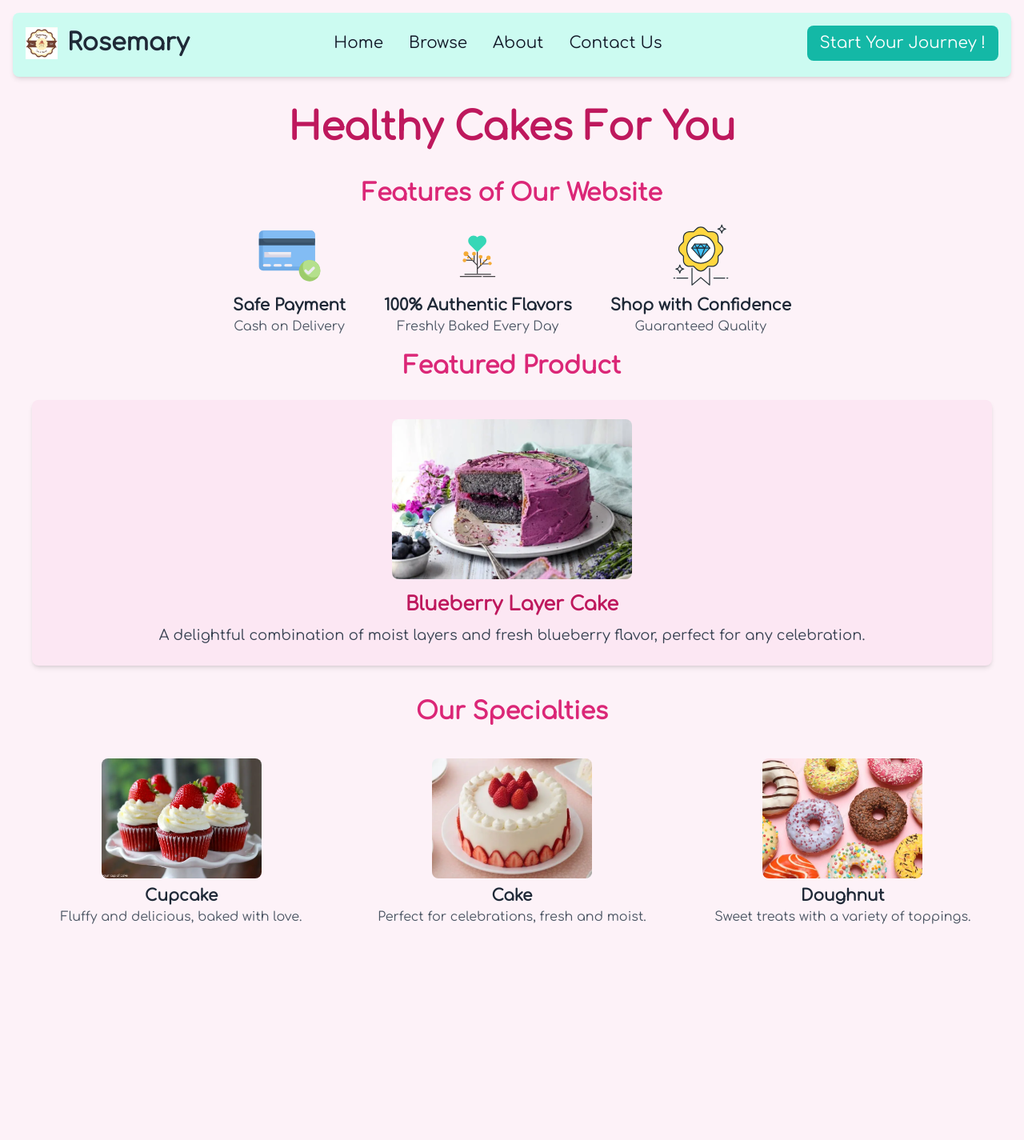
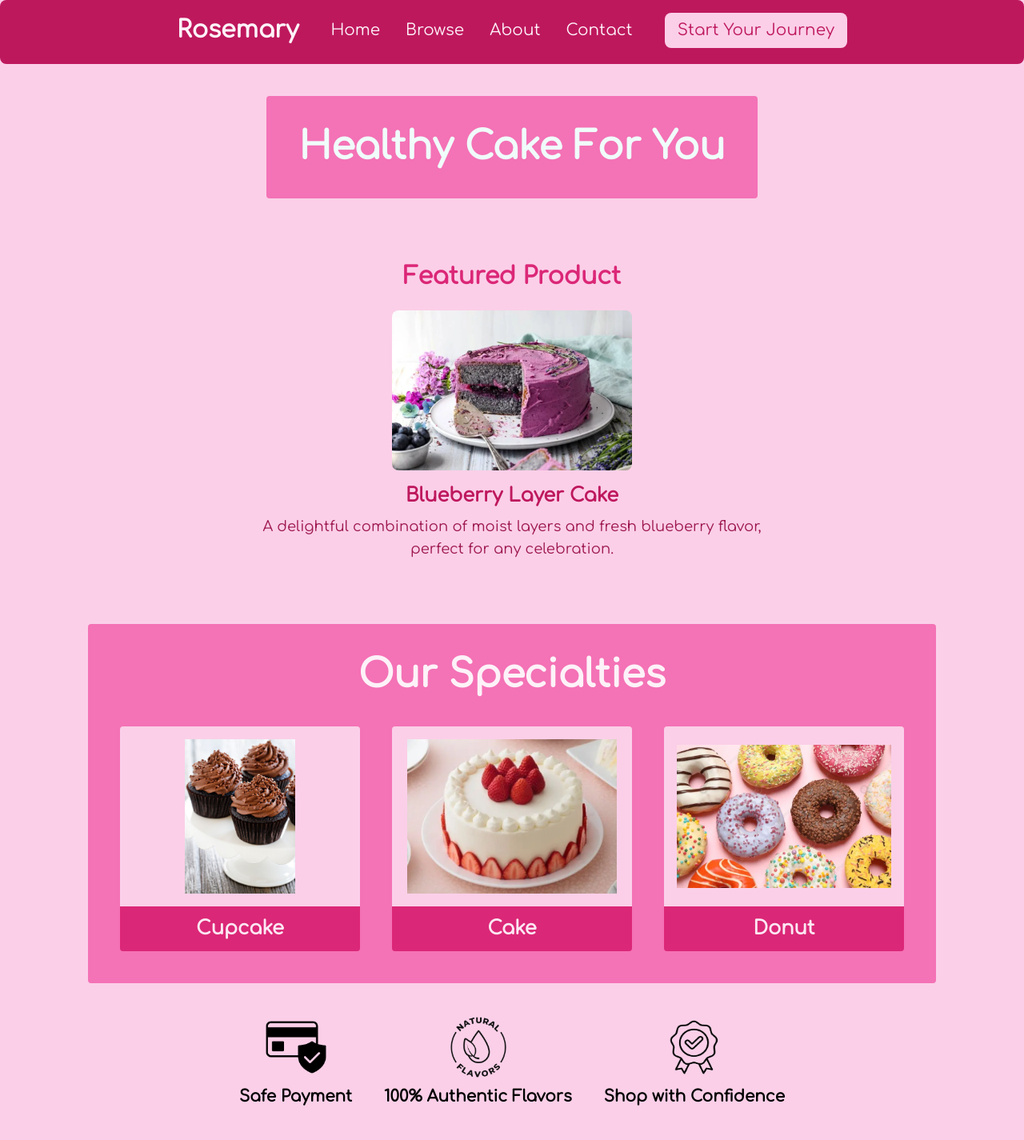
Before and after one commit to libresoul/rosemary, a PHP site: page / in a window 1280 px wide. Shown: the whole page at 80% size. Before the commit the page ends 1155 px from the top, so only its background shows below. Run offline with PHP 8.4, Linux system fonts and the light colour scheme; style sheets or scripts are compiled from the project's sources.

Commit message:
style: unified theme

```diff
--- a/includes/header.inc.php
+++ b/includes/header.inc.php
@@ -10,6 +10,11 @@ session_start();
     <?= (isset($pageTitle)) ? "<title>$pageTitle</title>" : "<title>Rosemary</title>" ?>
     <link rel="stylesheet" href="https://fonts.googleapis.com/css?family=Comfortaa">
     <link rel="stylesheet" href="https://cdnjs.cloudflare.com/ajax/libs/font-awesome/6.7.2/css/all.min.css" integrity="sha512-Evv84Mr4kqVGRNSgIGL/F/aIDqQb7xQ2vcrdIwxfjThSH8CSR7PBEakCr51Ck+w+/U6swU2Im1vVX0SVk9ABhg==" crossorigin="anonymous" referrerpolicy="no-referrer" />
+    <link rel="preconnect" href="https://fonts.googleapis.com">
+    <!-- Google Font Raleway -->
+    <link rel="preconnect" href="https://fonts.gstatic.com" crossorigin>
+    <link href="https://fonts.googleapis.com/css2?family=Raleway:ital,wght@0,100..900;1,100..900&display=swap" rel="stylesheet">
+
     <?php if (preg_match('/^sign.*(\.php)?.*$/', basename($_SERVER['REQUEST_URI']))): ?>
         <script src="https://challenges.cloudflare.com/turnstile/v0/api.js" async defer></script>
     <?php endif; ?>
@@ -44,20 +49,7 @@ session_start();
     </script>
 </head>
 
-<?php
-if (basename($_SERVER['REQUEST_URI']) == 'shopping.php') {
-?>
-
-    <body style="background-image: url(images/static/teal-bg.webp); background-repeat: no-repeat; background-attachment: fixed; background-size: cover; background-position: center;" class="bg-pink-50 text-gray-800 mb-2 text-md font-comfortaa mx-4">
-    <?php
-} else {
-    ?>
-
-        <body class="bg-pink-50 text-gray-800 mb-2 text-md font-comfortaa mx-4">
-        <?php
-    }
-        ?>
-
+<body class="bg-pink-200 font-['Comfortaa']">
     <!-- <nav
         class="sticky h-12  top-0 my-4 text-lg text-pink-600 flex content-center justify-between gap-6 bg-white border-pink-100 shadow-lg py-3 rounded-lg">
         <div class="xl:ml-64 lg:ml-32 md:ml-20">
@@ -70,53 +62,50 @@ if (basename($_SERVER['REQUEST_URI']) == 'shopping.php') {
             <a href="signin.php" class="hover:bg-pink-200 px-4 py-2 rounded transition">Sign In</a>
         </div>
     </nav> -->
-        <nav class="sticky h-20 bg-teal-100 top-0 left-0 right-0 my-4 rounded-lg shadow-md w-full">
-            <div class="max-w-screen-xl flex flex-wrap items-center justify-between mx-auto p-4 rounded">
+    <nav class="sticky h-20 bg-pink-700 rounded-lg w-full z-40 text-pink-50">
+        <div class="max-w-screen-xl items-center justify-center flex gap-10 p-4 rounded min-w-full">
             <a href="/" class="flex items-center space-x-3 rtl:space-x-reverse">
-                    <img src="images/static/logo.webp" class="h-10" alt="Logo">
-                    <span class="self-center text-3xl font-semibold whitespace-nowrap">Rosemary</span>
+                <!--<img src="images/static/logo.webp" class="h-10" alt="Logo">-->
+                <span class="text-3xl font-semibold whitespace-nowrap">Rosemary</span>
             </a>
-
-                <button id="menu-toggle" class="text-teal-500 md:hidden focus:outline-none">
+            <button id="menu-toggle" class="text-pink-200 md:hidden focus:outline-none">
                 <svg class="w-8 h-8" fill="none" stroke="currentColor" stroke-width="2" viewBox="0 0 24 24">
                     <path stroke-linecap="round" stroke-linejoin="round" d="M4 6h16M4 12h16m-7 6h7"></path>
                 </svg>
             </button>
-
             <div class="hidden md:flex md:items-center md:w-auto" id="navbar-menu">
-                    <ul class="flex flex-col md:flex-row md:space-x-8 font-medium gap-0">
-                        <li><a href="/" class="block  text-gray-900 text-xl hover:bg-gray-100 md:hover:bg-transparent md:hover:scale-125 transition-all duration-500">Home</a></li>
-                        <li><a href="shopping.php" class="block  text-gray-900 text-xl hover:bg-gray-100 md:hover:bg-transparent md:hover:scale-125 transition-all duration-500">Browse</a></li>
-                        <li><a href="about.php" class="block  text-gray-900 text-xl hover:bg-gray-100 md:hover:bg-transparent md:hover:scale-125 transition-all duration-500">About</a></li>
-                        <li><a href="contact.php" class="block  text-gray-900 text-xl hover:bg-gray-100 md:hover:bg-transparent md:hover:scale-125 transition-all duration-500">Contact Us</a></li>
+                <ul class="flex flex-col md:flex-row md:space-x-8 font-medium">
+                    <li><a href="/" class="block text-xl md:hover:bg-transparent md:hover:scale-125 transition-all duration-500">Home</a></li>
+                    <li><a href="shopping.php" class="block text-xl md:hover:bg-transparent md:hover:scale-125 transition-all duration-500">Browse</a></li>
+                    <li><a href="about.php" class="block text-xl md:hover:bg-transparent md:hover:scale-125 transition-all duration-500">About</a></li>
+                    <li><a href="contact.php" class="block text-xl md:hover:bg-transparent md:hover:scale-125 transition-all duration-500">Contact</a></li>
                 </ul>
             </div>
             <div class="hidden md:flex md:order-2 space-x-3 md:space-x-0 rtl:space-x-reverse">
                 <?php if (isset($_SESSION['username'])): ?>
-                        <a href="signout.php"><button type="button" class="text-white bg-teal-500 hover:bg-teal-600 hover:scale-125 transition-all duration-500 focus:ring-4 focus:outline-none focus:ring-blue-300 font-medium rounded-lg px-4 py-2 text-center text-xl"><i class="fa fa-sign-out" aria-hidden="true"></i></button></a>
+                    <a href="signout.php"><button type="button" class="text-pink-700 bg-pink-200 hover:scale-125 transition-all duration-500 focus:ring-4 focus:outline-none font-medium rounded-lg px-4 py-2 text-center text-xl"><i class="fa fa-sign-out" aria-hidden="true"></i></button></a>
                 <?php else: ?>
-                        <a href="signup.php"><button type="button" class="text-white bg-teal-500 hover:bg-teal-600 hover:scale-125 transition-all duration-500 focus:ring-4 focus:outline-none focus:ring-blue-300 font-medium rounded-lg px-4 py-2 text-center text-xl">Start Your Journey !</button></a>
+                    <a href="signup.php"><button type="button" class="text-pink-700 bg-pink-200 hover:scale-125 transition-all duration-500 focus:ring-4 focus:outline-none font-medium rounded-lg px-4 py-2 text-center text-xl">Start Your Journey</button></a>
                 <?php endif; ?>
             </div>
-
         </div>
     </nav>
 
     <!-- Mobile Side Menu -->
-        <div id="mobile-menu" class="fixed z-10 top-0 left-0 h-full w-64 bg-white shadow-lg transform -translate-x-full transition-transform duration-300 ease-in-out md:hidden">
+    <div id="mobile-menu" class="fixed z-10 top-0 left-0 h-full w-64 bg-pink-700 transform -translate-x-full transition-transform duration-500 ease-in-out md:hidden">
         <button id="close-menu" class="absolute top-4 right-4 text-teal-500">
             <svg class="w-8 h-8" fill="none" stroke="currentColor" stroke-width="2" viewBox="0 0 24 24">
                 <path stroke-linecap="round" stroke-linejoin="round" d="M6 18L18 6M6 6l12 12"></path>
             </svg>
         </button>
         <ul class="mt-16 space-y-4 p-6 text-xl font-medium">
-                <li><a href="/" class="block py-2 px-3 text-gray-900 hover:bg-gray-200">Home</a></li>
-                <li><a href="shopping.php" class="block py-2 px-3 text-gray-900 hover:bg-gray-200">Browse</a></li>
-                <li><a href="about.php" class="block py-2 px-3 text-gray-900 hover:bg-gray-200">About</a></li>
-                <li><a href="contact.php" class="block py-2 px-3 text-gray-900 hover:bg-gray-200">Contact Us</a></li>
+            <li><a href="/" class="block text-xl md:hover:bg-transparent md:hover:scale-125 transition-all duration-500">Home</a></li>
+            <li><a href="shopping.php" class="block text-xl md:hover:bg-transparent md:hover:scale-125 transition-all duration-500">Browse</a></li>
+            <li><a href="about.php" class="block text-xl md:hover:bg-transparent md:hover:scale-125 transition-all duration-500">About</a></li>
+            <li><a href="contact.php" class="block text-xl md:hover:bg-transparent md:hover:scale-125 transition-all duration-500">Contact</a></li>
         </ul>
         <?php if (isset($_SESSION['username'])): ?>
         <?php else: ?>
-                <a href="signup.php"><button type="button" class="text-white bg-teal-500 hover:bg-teal-600 hover:scale-105 transition-all duration-500 focus:ring-4 focus:outline-none focus:ring-blue-300 font-medium rounded-lg ml-5 px-1 py-2 text-center text-md">Start Your Journey !</button></a>
+            <a href="signup.php"><button type="button" class="text-pink-700 bg-pink-200 hover:scale-125 transition-all duration-500 focus:ring-4 focus:outline-none font-medium rounded-lg px-4 py-2 text-center text-xl">Start Your Journey !</button></a>
         <?php endif ?>
     </div>
--- a/index.php
+++ b/index.php
@@ -2,52 +2,81 @@
 include_once 'includes/header.inc.php';
 ?>
 
-<h2 class="mb-10 mt-10 text-5xl font-extrabold md:text-5xl text-pink-700 text-center">Healthy Cakes For You</h2>
-
-<h3 class="mb-4 text-3xl text-pink-600 font-semibold text-center">Features of Our Website</h3>
-<div class="flex flex-wrap justify-center gap-12 my-5">
-    <div class="feature-item text-center">
-        <img class="h-20 w-20 mx-auto mb-2" src="images/icons/credit-card-secure.svg" role="img" alt="Safe Payment">
-        <h4 class="font-semibold text-xl">Safe Payment</h4>
-        <p class="text-gray-600">Cash on Delivery</p>
-    </div>
-    <div class="feature-item text-center">
-        <img class="h-20 w-20 mx-auto mb-2" src="images/icons/healthy.svg" alt="Authentic Flavors">
-        <h4 class="font-semibold text-xl">100% Authentic Flavors</h4>
-        <p class="text-gray-600">Freshly Baked Every Day</p>
-    </div>
-    <div class="feature-item text-center">
-        <img class="w-20 mx-auto mb-2" src="images/icons/quality.svg" alt="Quality Guaranteed">
-        <h4 class="font-semibold text-xl">Shop with Confidence</h4>
-        <p class="text-gray-600">Guaranteed Quality</p>
+<!-- Hero Section -->
+<div class="flex justify-center items-center m-10">
+    <div class="bg-pink-400 rounded p-10 max-w-2xl hover:scale-125 transition-all duration-500">
+        <h2 class="text-5xl font-extrabold text-teal-50 text-center">Healthy Cake For You</h2>
     </div>
 </div>
 
-<h3 class="text-3xl text-pink-600 font-semibold text-center mb-6">Featured Product</h3>
-<div class="featured-product flex flex-col items-center bg-pink-100 p-6 rounded-lg shadow-md mx-6">
-    <img src="images/static/BlueberryCake.webp" alt="Blueberry Layer Cake" class="w-[300px] h-[200px] object-cover rounded-lg mb-4">
-    <h4 class="text-2xl font-bold text-pink-700 mb-2">Blueberry Layer Cake</h4>
-    <p class="text-lg text-gray-700">A delightful combination of moist layers and fresh blueberry flavor, perfect for any celebration.</p>
+<!-- Featured Product -->
+<div class="flex justify-center items-center m-10">
+    <div class="flex flex-col items-center bg-pink-200 p-10 rounded max-w-3xl hover:scale-125 transition-all duration-500">
+        <h3 class="text-3xl text-pink-600 font-semibold text-center mb-6">Featured Product</h3>
+        <img src="images/static/BlueberryCake.webp" alt="Blueberry Layer Cake" class="w-[300px] h-[200px] object-cover rounded-lg mb-4">
+        <h4 class="text-2xl font-bold text-pink-700 mb-2">Blueberry Layer Cake</h4>
+        <p class="text-lg text-pink-800 text-center">A delightful combination of moist layers and fresh blueberry flavor, perfect for any celebration.</p>
+    </div>
 </div>
 
-<h3 class="text-3xl text-pink-600 font-semibold text-center mt-10 mb-10">Our Specialties</h3>
-<div class="grid grid-cols-2 md:grid-cols-3 gap-6 px-4">
-    <div class="flex flex-col items-center">
-        <img class="w-[200px] h-[150px] object-cover rounded-lg mb-2" src="images/static/Cupcakes.webp" alt="Cupcake">
-        <h4 class="font-semibold text-xl">Cupcake</h4>
-        <p class="text-gray-600 text-center">Fluffy and delicious, baked with love.</p>
-    </div>
-    <div class="flex flex-col items-center">
-        <img class="w-[200px] h-[150px] object-cover rounded-lg mb-2" src="images/static/Cake.webp" alt="Cake">
-        <h4 class="font-semibold text-xl">Cake</h4>
-        <p class="text-gray-600 text-center">Perfect for celebrations, fresh and moist.</p>
-    </div>
-    <div class="flex flex-col items-center">
-        <img class="w-[200px] h-[150px] object-cover rounded-lg mb-2" src="images/static/donut.webp" alt="Doughnut">
-        <h4 class="font-semibold text-xl">Doughnut</h4>
-        <p class="text-gray-600 text-center">Sweet treats with a variety of toppings.</p>
+<!-- Overview of products -->
+<div class="flex justify-center items-center">
+    <div class="bg-pink-400 rounded max-w-6xl">
+        <h3 class="text-5xl text-pink-50 font-semibold text-center pt-10">Our Specialties</h3>
+        <div class="flex justify-center gap-10 p-10">
+            <div class="cursor-pointer group overflow-hidden relative text-pink-100 max-w-[300px] min-w-[250px] mx-auto transition-all duration-500 hover:scale-125 hover:z-10 rounded">
+                <div class="flex items-center justify-center w-full aspect-[4/3] p-4 bg-pink-200">
+                    <img src="images/static/Cupcakes.jpg" alt="Cupcake" class="max-w-full max-h-full object-contain transition-transform duration-500 group-hover:scale-105">
+                </div>
+                <div class="bg-pink-600 w-full p-3 text-center">
+                    <span class="text-pink-100 text-2xl font-semibold">Cupcake</span>
+                </div>
+                <div class="absolute bg-pink-600 bottom-0 w-full p-4 text-center text-pink-100 text-xl opacity-0 transition-opacity duration-500 group-hover:opacity-100">
+                    Fluffy and delicious, baked with love.
+                </div>
+            </div>
+            <div class="cursor-pointer group overflow-hidden relative text-pink-100 max-w-[300px] min-w-[250px] mx-auto transition-all duration-500 hover:scale-125 hover:z-10 rounded">
+                <div class="flex items-center justify-center w-full aspect-[4/3] p-4 bg-pink-200">
+                    <img src="images/static/Cake.webp" alt="Cake" class="max-w-full max-h-full object-contain transition-transform duration-500 group-hover:scale-105">
+                </div>
+                <div class="bg-pink-600 w-full p-3 text-center">
+                    <span class="text-pink-100 text-2xl font-semibold">Cake</span>
+                </div>
+                <div class="absolute bg-pink-600 bottom-0 w-full p-4 text-center text-pink-100 text-xl opacity-0 transition-opacity duration-500 group-hover:opacity-100">
+                    Perfect for celebrations, fresh and moist.
+                </div>
+            </div>
+            <div class="cursor-pointer group overflow-hidden relative text-pink-100 max-w-[300px] min-w-[250px] mx-auto transition-all duration-500 hover:scale-125 hover:z-10 rounded">
+                <div class="flex items-center justify-center w-full aspect-[4/3] p-4 bg-pink-200">
+                    <img src="images/static/donut.webp" alt="Donut" class="max-w-full max-h-full object-contain transition-transform duration-500 group-hover:scale-105">
+                </div>
+                <div class="bg-pink-600 w-full p-3 text-center">
+                    <span class="text-pink-100 text-2xl font-semibold">Donut</span>
+                </div>
+                <div class="absolute bg-pink-600 bottom-0 w-full p-4 text-center text-pink-100 text-xl opacity-0 transition-opacity duration-500 group-hover:opacity-100">
+                    Sweet treats with a variety of toppings.
+                </div>
+            </div>
+        </div>
     </div>
 </div>
+
+<!-- The footer... maybe -->
+<div class="flex flex-row justify-center gap-10 m-10">
+    <div class="text-center transition-all duration-500 hover:scale-125">
+        <img class="h-20 w-20 mx-auto mb-2" src="secure.png" alt="Safe Payment">
+        <h4 class="font-semibold text-xl">Safe Payment</h4>
+    </div>
+    <div class="text-center transition-all duration-500 hover:scale-125">
+        <img class="h-20 w-20 mx-auto mb-2" src="flavor.png" alt="Authentic Flavors">
+        <h4 class="font-semibold text-xl">100% Authentic Flavors</h4>
+    </div>
+    <div class="text-center transition-all duration-500 hover:scale-125">
+        <img class="h-20 w-20 mx-auto mb-2" src="quality.png" alt="Quality Guaranteed">
+        <h4 class="font-semibold text-xl">Shop with Confidence</h4>
+    </div>
+</div>
+
 </body>
 
 </html>
```
Also changed, not shown: contact.php (+11 -12 lines), shopping.php (+16 -13 lines), signin.php (+10 -10 lines), signup.php (+14 -14 lines), images/static/Cupcakes.jpg (added), images/static/Cupcakes.webp (deleted), images/static/colorful-ice-cream.webp (deleted), images/static/teal-bg.webp (deleted). Lines whose indentation alone changed are shown as unchanged.
